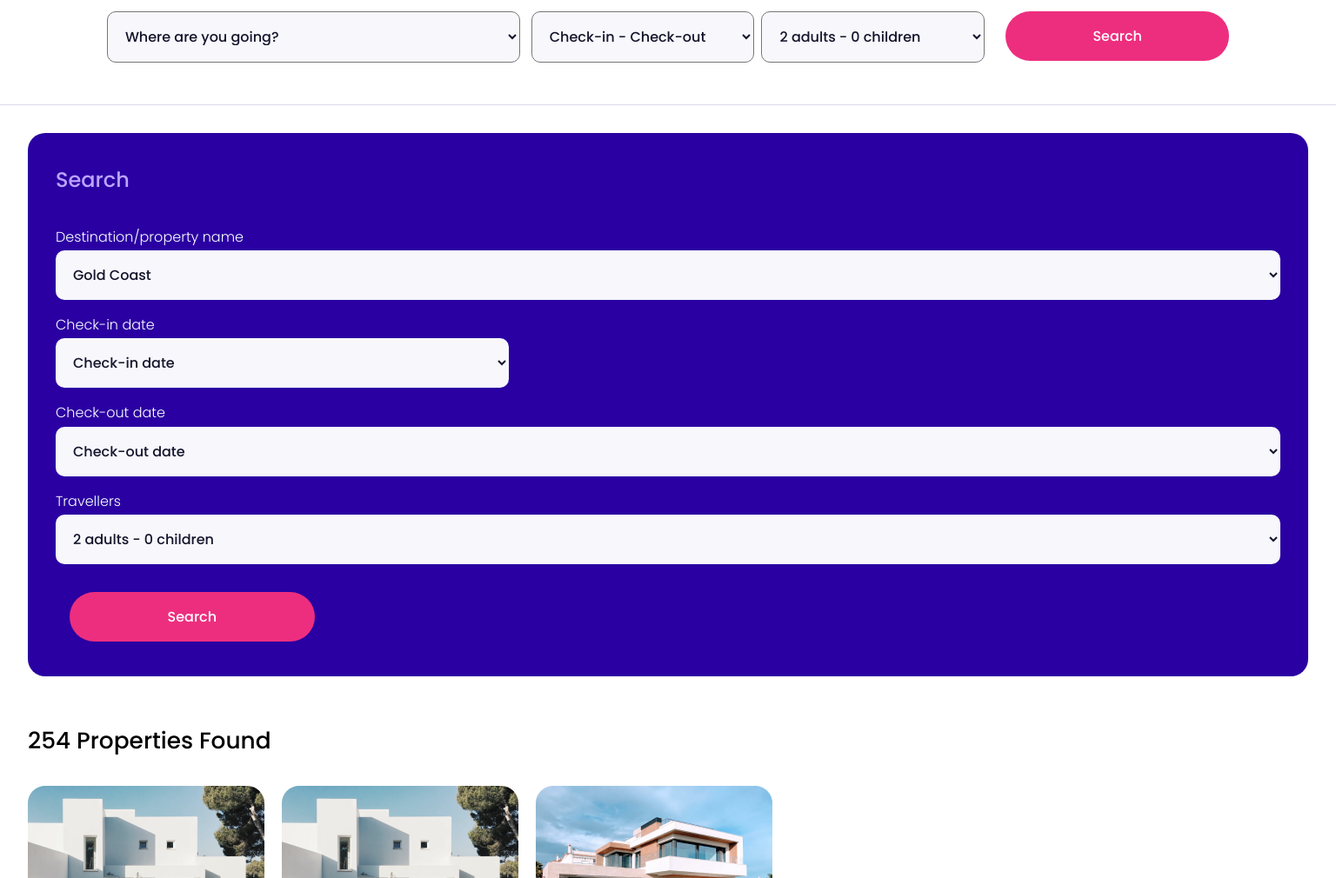
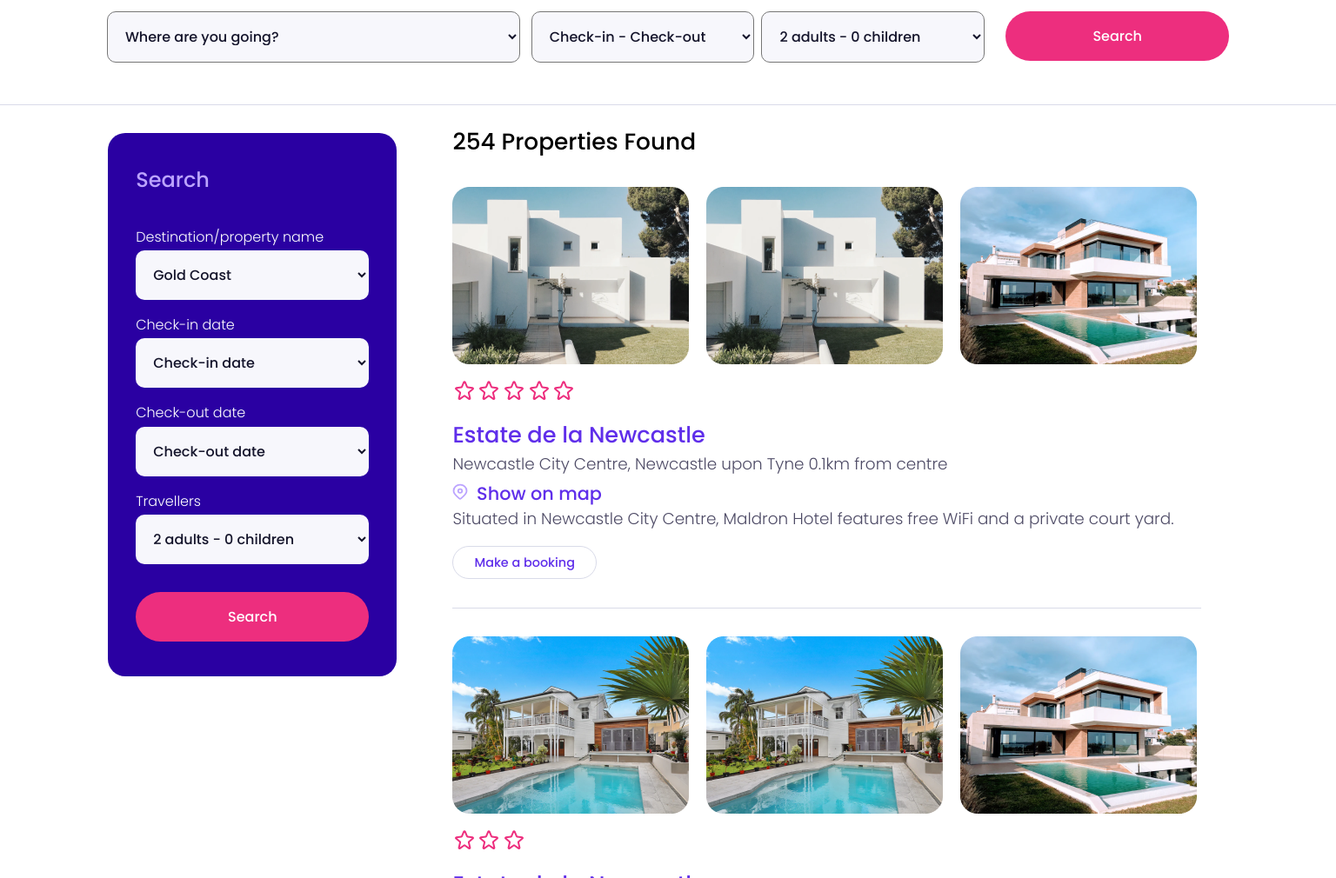
Before and after one commit to mireyachaparro/Travelulu-Mireya-Chaparro, a website: page index.html in a window 1536 px wide. Shown: the part 240-1250 px from the top of the page at 87% size. Drawn offline with Linux system fonts and the light colour scheme.

Commit message:
Fix version pc

```diff
--- a/index.html
+++ b/index.html
@@ -133,11 +133,14 @@
                     </form>
                 </div>
             </section>
+            <div class="main__divordenador">
                 <section class="main__sectionsearch">
                     <div class="divsearch">
                         <h2 class="main__h2search">Search</h2>
                         <form class="main__formsearch" action="">
-                        <p class="main__psearch">Destination/property name</p>
+                            <p class="main__psearch">
+                                Destination/property name
+                            </p>
                             <select class="main__selectsearch" name="" id="">
                                 <option class="main__option" value="">
                                     Gold Coast
@@ -220,8 +223,8 @@
                         </div>
                         <h3 class="main__h3hotel">Estate de la Newcastle</h3>
                         <p class="main__photel">
-                        Newcastle City Centre, Newcastle upon Tyne 0.1km from
-                        centre
+                            Newcastle City Centre, Newcastle upon Tyne 0.1km
+                            from centre
                         </p>
                         <h4 class="main__h4hotel">
                             <img
@@ -275,8 +278,8 @@
                         </div>
                         <h3 class="main__h3hotel">Estate de la Newcastle</h3>
                         <p class="main__photel">
-                        Newcastle City Centre, Newcastle upon Tyne 0.1km from
-                        centre
+                            Newcastle City Centre, Newcastle upon Tyne 0.1km
+                            from centre
                         </p>
                         <h4 class="main__h4hotel">
                             <img
@@ -330,8 +333,8 @@
                         </div>
                         <h3 class="main__h3hotel">Estate de la Newcastle</h3>
                         <p class="main__photel">
-                        Newcastle City Centre, Newcastle upon Tyne 0.1km from
-                        centre
+                            Newcastle City Centre, Newcastle upon Tyne 0.1km
+                            from centre
                         </p>
                         <h4 class="main__h4hotel">
                             <img
@@ -356,6 +359,7 @@
                         </div>
                     </article>
                 </section>
+            </div>
             <section class="main__sectionlast">
                 <div class="main__divgreen">
                     <img
--- a/sass/style.scss
+++ b/sass/style.scss
@@ -376,6 +376,15 @@ a:active {
         height: 85%;
         margin-left: 1rem;
     }
+    .main__formsearch {
+        .main__buttonfind {
+            width: 100%;
+            margin-inline: 0;
+        }
+        .main__selectsearch {
+            width: 100%;
+        }
+    }
     .main__sectionlast {
         padding-inline: 10%;
     }
@@ -405,6 +414,12 @@ a:active {
             margin-top: 2rem;
             width: 40%;
         }
+    }
+    .main__divordenador {
+        display: grid;
+        grid-template-columns: 30% 70%;
+        padding-inline-start: 6%;
+        padding-inline-end: 8%;
     }
 }
 
```
Also changed, not shown: css/style.css, 1 other file. Lines whose indentation alone changed are shown as unchanged.
